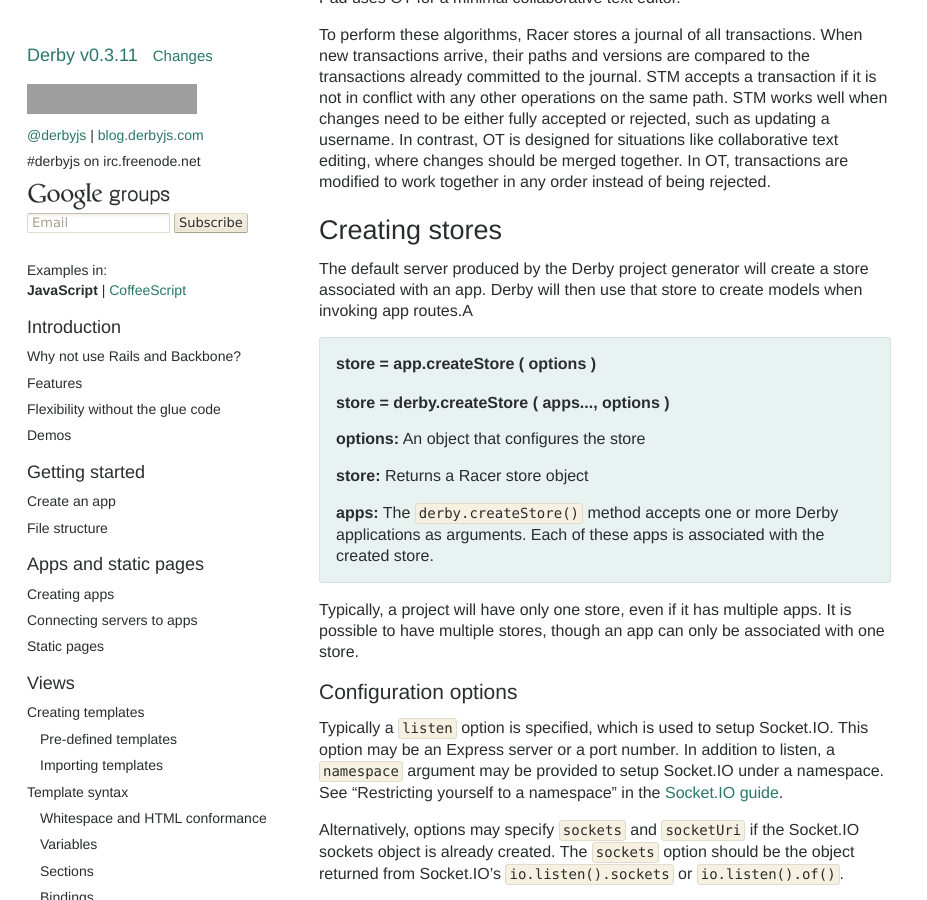
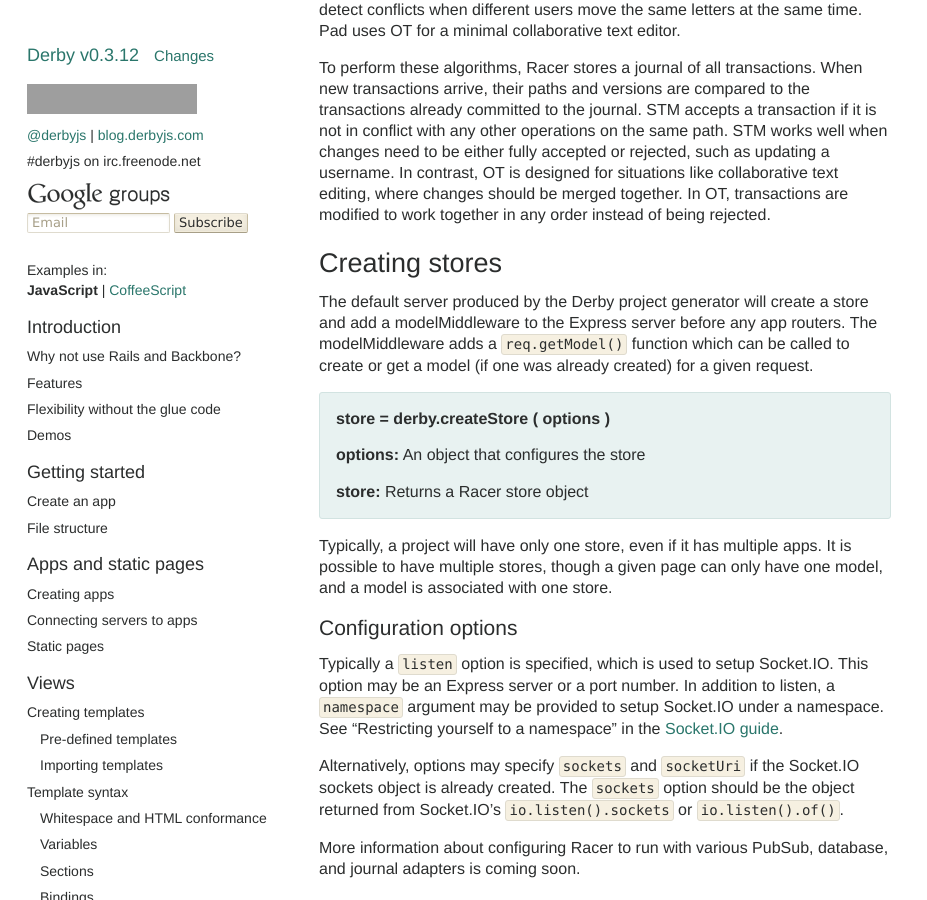
Before and after one commit to derbyjs/derby, a Jekyll site: the page built from index.md, in a window 1280 px wide and 900 px high, scrolled down 37012 px. Shown: the whole window, without its empty margins (0-927 px from the left). Built offline with Jekyll 4.4.1, drawn with Linux system fonts in a browser that asks for light colours; some of the changed text lies outside the part shown; grey boxes are pictures that could not be loaded.

Commit message:
edits for 0.3.12

```diff
--- a/index.md
+++ b/index.md
@@ -1,6 +1,6 @@
 ---
 layout: default
-version: 0.3.11
+version: 0.3.12
 headers:
   - text: Introduction
     type: h1
@@ -139,19 +139,21 @@ get('/', function (page, model) {
 
 <h3 class="javascript">server.js</h3>
 {% highlight javascript %}
-var http = require('http')
-  , express = require('express')
-  , hello = require('./hello');
-
-var expressApp = express()
+var express = require('express')
+  , expressApp = express()
+  , server = require('http').createServer(expressApp);
+
+// The server-side store syncs data over Socket.IO
+var store = require('derby').createStore({listen: server});
+
+expressApp
   .use(express.static(__dirname + '/public'))
-  // Apps create an Express middleware
-  .use(hello.router());
-
-var server = http.createServer(expressApp).listen(3000);
-
-// Apps also provide a server-side store for syncing data
-hello.createStore({listen: server});
+  // The store creates models for incoming requests
+  .use(store.modelMiddleware())
+  // App routes create an Express middleware
+  .use(require('./hello').router());
+
+server.listen(3000);
 {% endhighlight %}
 
 <h3 class="coffeescript">hello.coffee</h3>
@@ -171,19 +173,21 @@ get '/', (page, model) ->
 
 <h3 class="coffeescript">server.coffee</h3>
 {% highlight coffeescript %}
-http = require 'http'
 express = require 'express'
-hello = require './hello'
-
 expressApp = express()
+server = require('http').createServer expressApp
+
+# The server-side store syncs data over Socket.IO
+store = require('derby').createStore listen: server
+
+expressApp
   .use(express.static __dirname + '/public')
-  # Apps create an Express middleware
-  .use(hello.router())
-
-server = http.createServer(expressApp).listen 3000
-
-# Apps also provide a server-side store for syncing data
-hello.createStore listen: server
+  # The store creates models for incoming requests
+  .use(store.modelMiddleware())
+  # App routes create an Express middleware
+  .use(require('./hello').router())
+
+server.listen 3000
 {% endhighlight %}
 
 ### Add water and...
@@ -495,10 +499,8 @@ that handles all of the app's routes.
 
 The server also needs to create a `store` object, which is what sets up
 Socket.IO, creates models, coordinates data syncing, and interfaces with
-databases. A store associated with one app can be created using that app's
-`app.createStore()` method. If a store is shared among multiple apps, it should
-be created using the `derby.createStore()` method, which is passed each of the
-apps as aruguments. See [Creating stores](#creating_stores).
+databases. Stores are created via the `derby.createStore()` method.
+See [Creating stores](#creating_stores).
 
 ## Static pages
 
@@ -1481,7 +1483,7 @@ The page's render function implicitly renders in the context of the app's model.
 >
 > **status:** *(optional)* Number specifying the HTTP status code. 200 by default.
 
-Apps may also be rendered within server only Express routes. In this case, it is necessary to provide the renderer with a response object and model. On the server, Models are created with the `store.createModel()` method. If the Derby session middleware is used, it will create models automatically and set a reference to them on `req.model`.
+Apps may also be rendered within server only Express routes. In this case, it is necessary to provide the renderer with a response object and model. When using the store.modelMiddleware, the model for a request is retrieved from `req.getModel()`. Otherwise, models can be made directly from the store via the `store.createModel()` method.
 
 > ### staticPages.render` ( name, res, [model], [namespace], [context], [status] )`
 >
@@ -1744,20 +1746,15 @@ To perform these algorithms, Racer stores a journal of all transactions. When ne
 
 ## Creating stores
 
-The default server produced by the Derby project generator will create a store
-associated with an app. Derby will then use that store to create models when
-invoking app routes.A
-
-> ### `store = `app.createStore` ( options )`
-> ### `store = `derby.createStore` ( apps..., options )`
+The default server produced by the Derby project generator will create a store and add a modelMiddleware to the Express server before any app routers. The modelMiddleware adds a `req.getModel()` function which can be called to create or get a model (if one was already created) for a given request.
+
+> ### `store = `derby.createStore` ( options )`
 >
 > **options:** An object that configures the store
 >
 > **store:** Returns a Racer store object
->
-> **apps:** The `derby.createStore()` method accepts one or more Derby applications as arguments. Each of these apps is associated with the created store.
-
-Typically, a project will have only one store, even if it has multiple apps. It is possible to have multiple stores, though an app can only be associated with one store.
+
+Typically, a project will have only one store, even if it has multiple apps. It is possible to have multiple stores, though a given page can only have one model, and a model is associated with one store.
 
 ### Configuration options
 
@@ -1858,13 +1855,13 @@ console.log model.get('meta.app')
 
 Derby provides a model when calling application routes. On the server, it creates an empty model from the `store` associated with an app. When the server renders the page, the model is serialized. It is then reinitialized into the same state on the client. This model object is passed to the `app.ready()` callback and app routes rendered on the client.
 
-If a model is assigned to `req.model`, Derby uses that instead of creating a new model. This can be used to pass data from server middleware to an application route. The Racer session middleware uses this to create a model with a `_session` object for a given cookie.
+Derby uses the model supplied by the store.modelMiddleware by calling `req.getModel()`. To pass data from server-side express middleware or routes, the model can be retrieved via this same method and data can be set on it before passing control to the app router.
 
 > ### `model = `store.createModel` ( )`
 >
 > **model:** A Racer model object associated with the given store
 
-If using the Racer session middleware, server-side routes can use the model supplied on `req.model`. Otherwise, they can manually create a model via `store.createModel()`.
+Server-side routes can use the model from `req.getModel()`. Otherwise, they can manually create a model via `store.createModel()`.
 
 ## Model features
 
```
